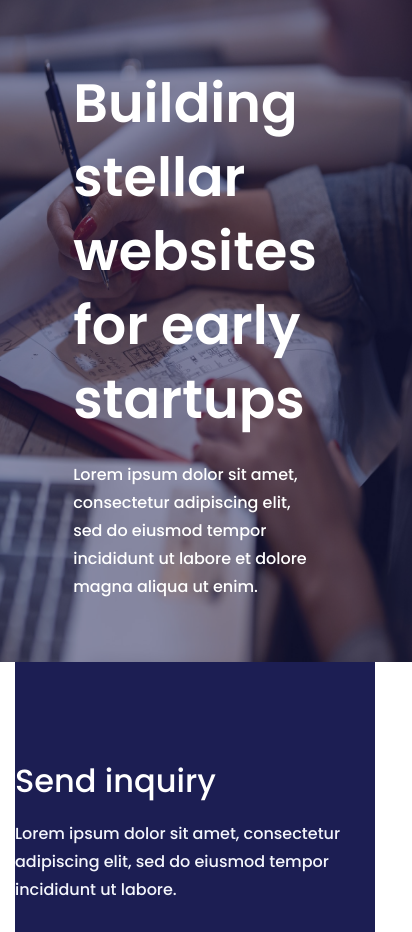
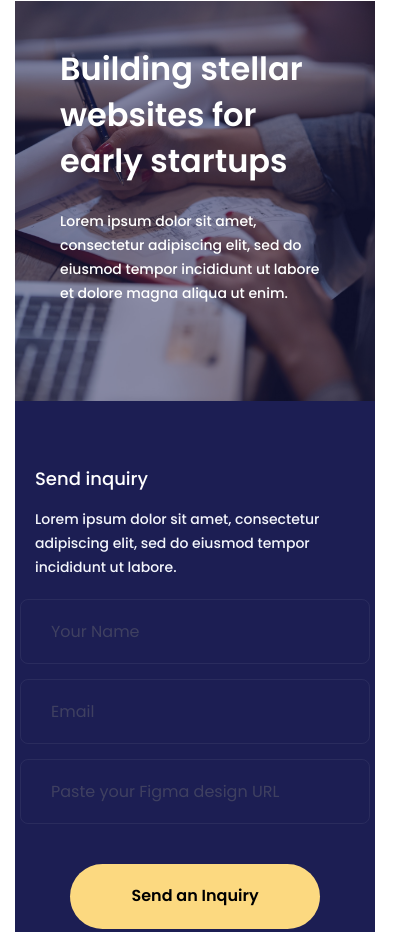
Before and after one commit to DmitryMass/finSweetBootstrap, a website: page index.html in a window 390 px wide. Shown: the part 5700-6632 px from the top of the page, 412 px wide, since content can reach past the window. Drawn offline with nearby package versions, Linux system fonts and the light colour scheme.

Commit message:
s6 media complete

```diff
--- a/styles/index/main.scss
+++ b/styles/index/main.scss
@@ -102,7 +102,6 @@ li {
 .sectionsix-container {
   display: flex;
   justify-content: center;
-  flex-wrap: wrap;
 }
 // keyframes
 
@@ -153,6 +152,8 @@ li {
   .slider-flex {
     justify-content: center;
   }
+
+  // SECTION SIX (FIRST PAGE )
 }
 
 ///////////////////////////////////
@@ -194,6 +195,15 @@ li {
   }
   .accordion-flex {
     justify-content: center;
+  }
+  .sectionsix {
+    &-container {
+      flex-direction: column;
+      align-items: center;
+    }
+    &-bgc {
+      max-width: 625px;
+    }
   }
 }
 @media screen and (max-width: 992px) {
@@ -355,6 +365,21 @@ li {
       }
     }
   }
+
+  //  SECTION SIX (FIRST PAGE)
+
+  .sectionsix {
+    &-bgc,
+    &-form {
+      max-width: 550px;
+    }
+    &-bgc {
+      & > .h1 {
+        font-size: 42px;
+        line-height: 54px;
+      }
+    }
+  }
 }
 
 ////////////////////////////////////// /////////////////
@@ -494,6 +519,49 @@ li {
       }
     }
   }
+
+  // SECTION SIX (FIRST PAGE)
+
+  .sectionsix {
+    padding: 30px 0;
+    &-bgc,
+    &-form {
+      max-width: 400px;
+      min-height: 400px;
+    }
+    &-bgc {
+      padding: 45px;
+
+      & > .h1 {
+        font-size: 32px;
+        line-height: 46px;
+      }
+      & > .p2-body {
+        font-size: 14px;
+        line-height: 24px;
+      }
+    }
+    &-block {
+      padding-top: 45px;
+      display: flex;
+      flex-direction: column;
+      align-items: center;
+    }
+    &-button {
+      width: 250px;
+    }
+    &-title {
+      padding: 20px;
+      & > .h5 {
+        font-size: 18px;
+        line-height: 26px;
+      }
+      & > .label-two {
+        font-size: 14px;
+        line-height: 24px;
+      }
+    }
+  }
 }
 
 //  HEADER BURGER MENU (BOOTSTRAP RESTYLE)
```
Also changed, not shown: dist/css/main.css, dist/css/main.min.css.
